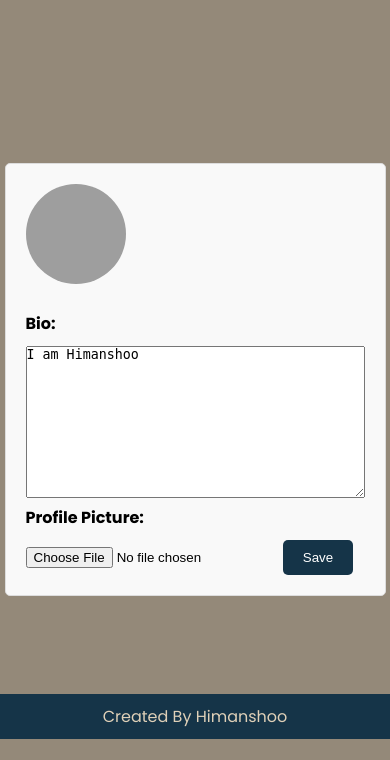
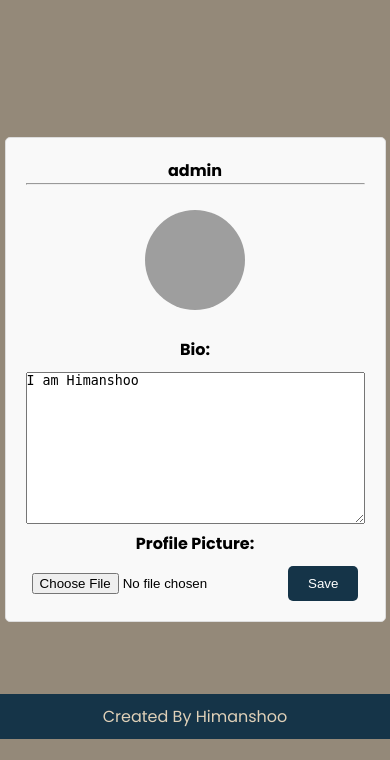
Before and after one commit to thakrehimanshoo/KGPNetwork, a Django app: page /profile/ in a window 390 px wide. Shown: the part 105-865 px from the top of the page. Run offline with Django 4.2, Linux system fonts and the light colour scheme; a user stored in the database is signed in; data comes from the database, SQL or seed files in the repository; grey boxes are pictures that could not be loaded.

Commit message:
responsivefix1.2

```diff
--- a/core/views.py
+++ b/core/views.py
@@ -107,12 +107,14 @@ def home(request):
 
     # following_id = request.user.following.values_list('id', flat=True)
     posts = Post.objects.filter(author_id__in=following_ids).order_by('-created_at')
-    if posts.count() == 0:
+    myposts = Post.objects.filter(author_id=request.user.id).order_by('-created_at')
+    combined_posts = (posts | myposts).order_by('-created_at')
+    if combined_posts.count()== 0:
         postval = True
     else:
         postval = False
 
-    return render(request, 'home.html',{'users': users, 'thisuser': request.user, 'emptyval': emptyval, 'posts': posts, 'postval': postval})
+    return render(request, 'home.html',{'users': users, 'thisuser': request.user, 'emptyval': emptyval, 'posts': combined_posts,  'postval': postval})
 
 def posts(request):
     posts = Post.objects.filter(author_id=request.user.id).order_by('-created_at')
--- a/static/base.css
+++ b/static/base.css
@@ -388,5 +388,7 @@ a:hover {
 }
 
 @media (max-width: 699px) {
-
+  .bio-form{
+    margin: 0 10px;
+  }
 }
--- a/templates/profile.html
+++ b/templates/profile.html
@@ -37,10 +37,15 @@
     }
 </style>
 <div class="container">
-    <form method="POST"  enctype="multipart/form-data">
+    <form method="POST"  enctype="multipart/form-data" class="bio-form">
         {% csrf_token %}
+        <div style="text-align: center; font-weight: bold;">{{request.user.username}} <div>
+
+        <hr>
+        <br>
+
         {% if profile_pic %} <img class="profile-pic" src="{{profile_pic}}" alt="">
-        {% else %} <img  class="profile-pic" src="/static/profile_pics/user_icon.png" alt=""> {% endif %}
+        {% else %} <img  class="profile-pic" src="/static/profile_pics/user_icon.jpg" alt=""> {% endif %}
 
         {{form.bio.label_tag}}
         {{form.bio}}
```
